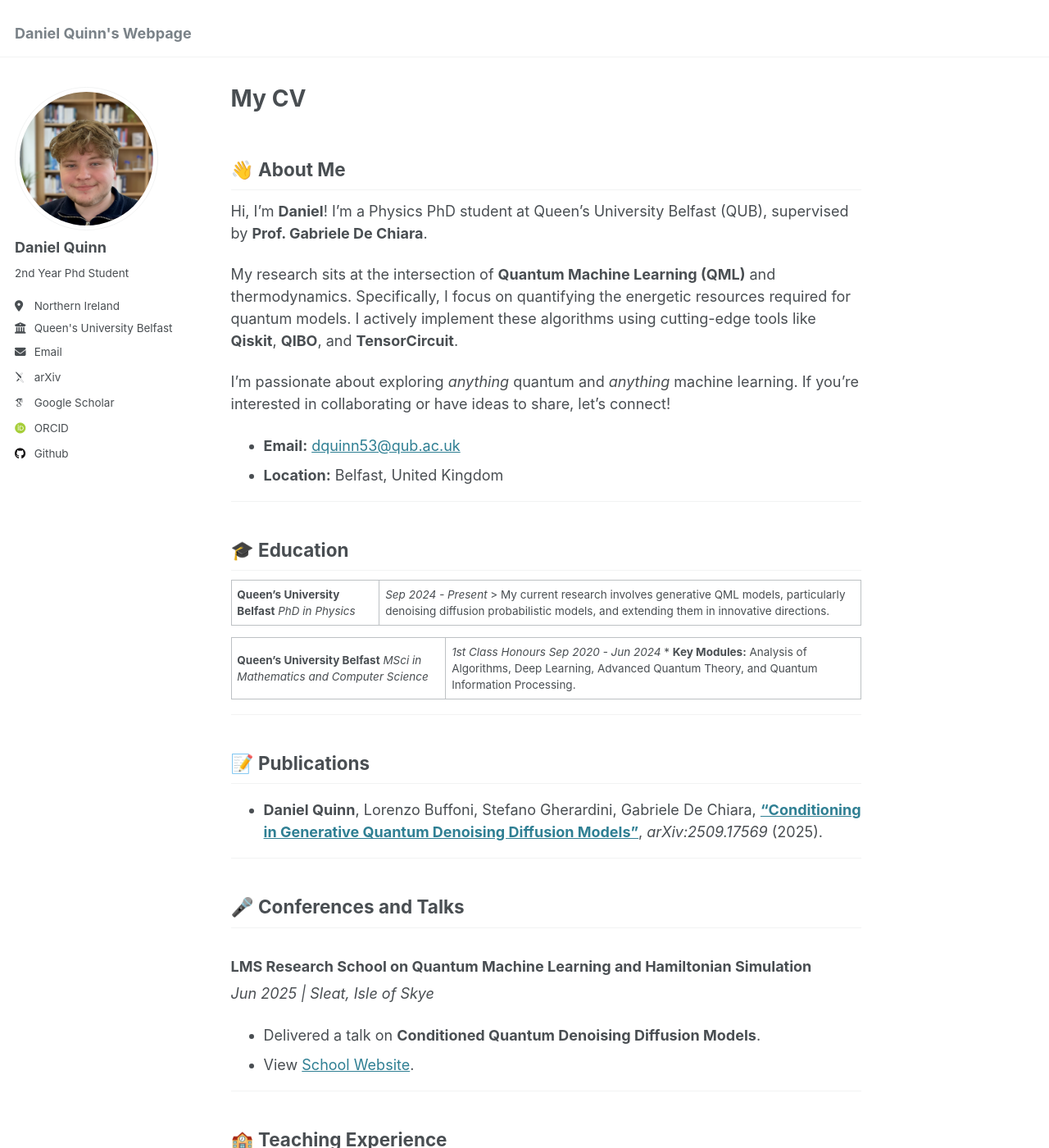
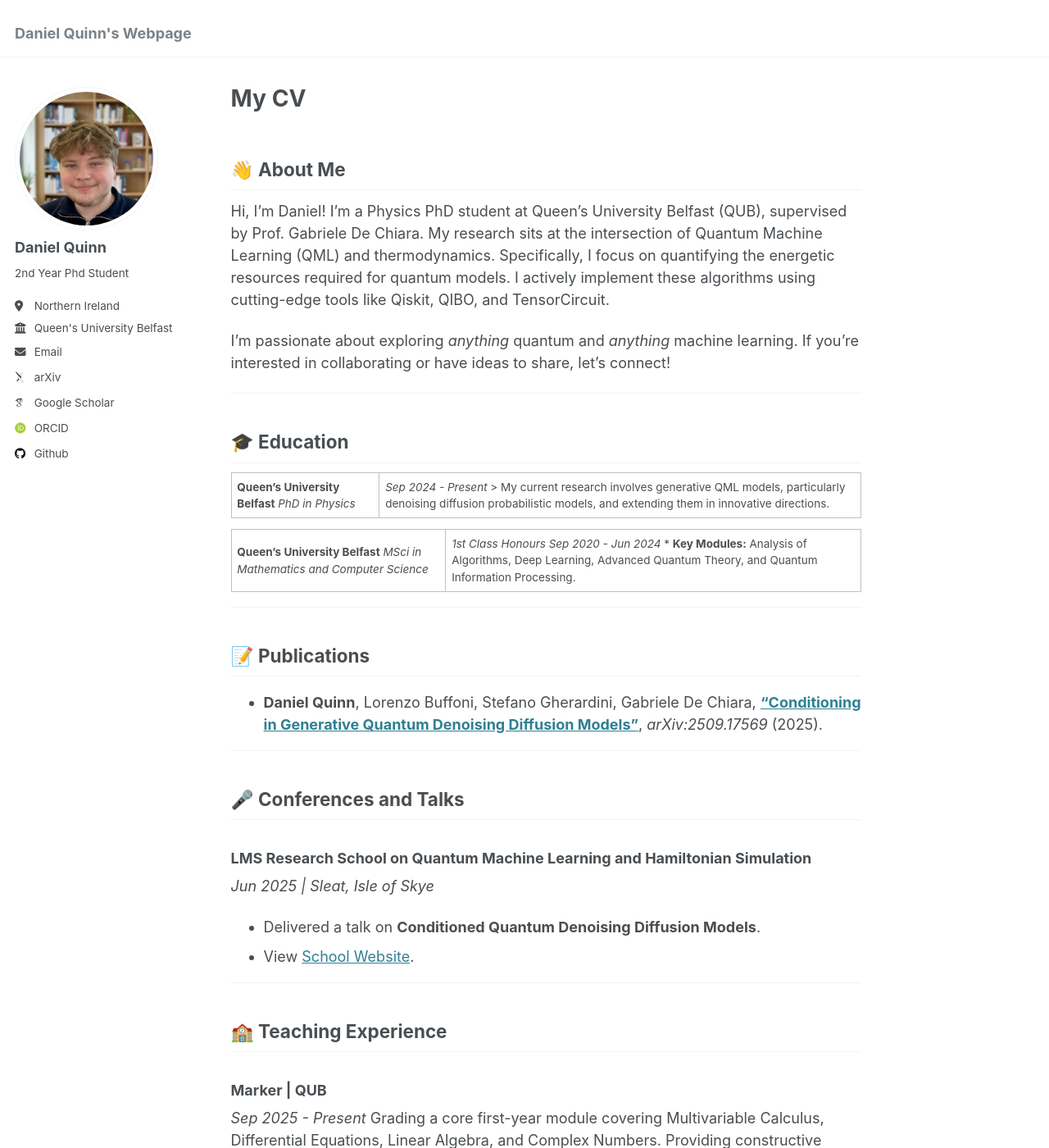
Before and after one commit to DanielQuinn53/DanielQuinn53.github.io, a Jekyll site: the page built from _pages/about.md, in a window 1280 px wide and 1400 px high. Shown: the whole window at 82% size. Built offline with Jekyll 4.4.1, drawn with Linux system fonts in a browser that asks for light colours; some web fonts are replaced; some of the changed text lies outside the part shown.

Commit message:
Revise About Me and Teaching Experience sections
Updated personal introduction and research focus in the About section. Revised teaching experience descriptions for clarity.

```diff
--- a/_pages/about.md
+++ b/_pages/about.md
@@ -9,14 +9,9 @@ redirect_from:
 
 ## 👋 About Me
 
-Hi, I’m **Daniel**! I’m a Physics PhD student at Queen’s University Belfast (QUB), supervised by **Prof. Gabriele De Chiara**.
-
-My research sits at the intersection of **Quantum Machine Learning (QML)** and thermodynamics. Specifically, I focus on quantifying the energetic resources required for quantum models. I actively implement these algorithms using cutting-edge tools like **Qiskit**, **QIBO**, and **TensorCircuit**.
+Hi, I’m Daniel! I’m a Physics PhD student at Queen’s University Belfast (QUB), supervised by Prof. Gabriele De Chiara. My research sits at the intersection of Quantum Machine Learning (QML) and thermodynamics. Specifically, I focus on quantifying the energetic resources required for quantum models. I actively implement these algorithms using cutting-edge tools like Qiskit, QIBO, and TensorCircuit.
 
 I’m passionate about exploring *anything* quantum and *anything* machine learning. If you’re interested in collaborating or have ideas to share, let's connect!
-
-* **Email:** [dquinn53@qub.ac.uk](mailto:dquinn53@qub.ac.uk)
-* **Location:** Belfast, United Kingdom
 
 ---
 
@@ -46,15 +41,13 @@ I’m passionate about exploring *anything* quantum and *anything* machine learn
 ## 🏫 Teaching Experience
 
 ### Marker | QUB
-*Sep 2025 - Present* * Grading core first-year modules: Multivariable Calculus, Differential Equations, Linear Algebra, and Complex Numbers.
-* Providing constructive feedback to ensure student growth and assessment consistency.
+*Sep 2025 - Present* Grading a core first-year module covering Multivariable Calculus, Differential Equations, Linear Algebra, and Complex Numbers. Providing constructive feedback to ensure student growth and assessment consistency.
 
 ### Tutor | QUB
-*Sep 2024 - Apr 2025* * Led weekly tutorials for Real Analysis and Linear Algebra.
-* Synthesized complex theories into digestible summaries to support student success.
+*Sep 2024 - Apr 2025* Led weekly tutorials for Real Analysis and Linear Algebra. Synthesized complex theories into digestible summaries to support student success.
 
 ### Marker | QUB
-*Jan 2024 - Apr 2024* * Assessed student work for second-year Complex Analysis and Partial Differential Equations.
+*Jan 2024 - Apr 2024* Assessed student work for second-year Complex Analysis and Partial Differential Equations.
 
 ---
 
```
